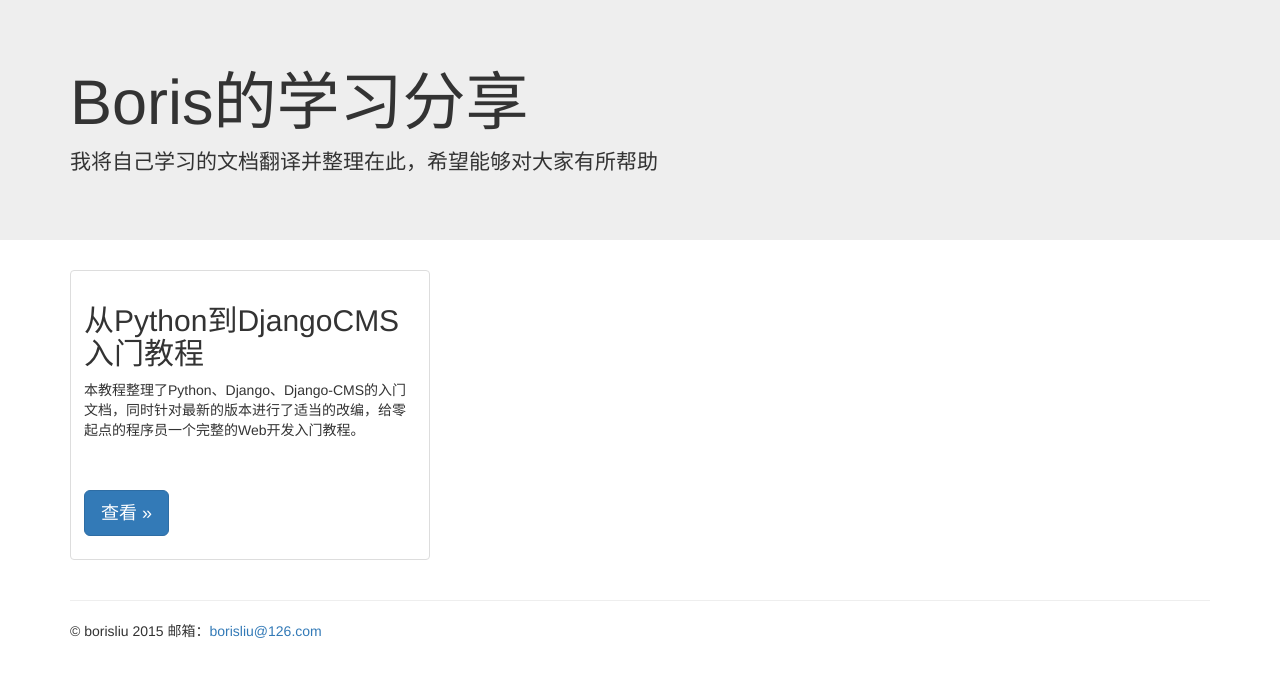
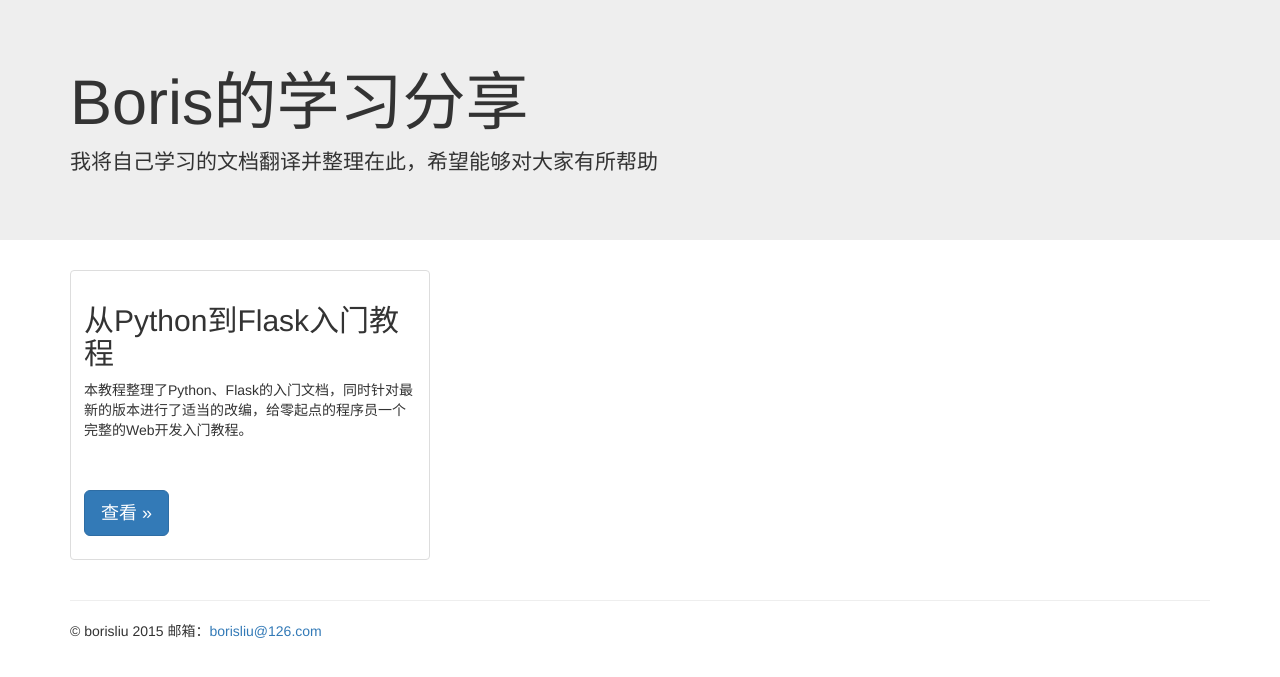
Before and after one commit to borisliu/borisliu.github.io, a Jekyll site: the page index.html, which Jekyll copies as it is, in a window 1280 px wide. Shown: the top 677 px of the page. Built offline with Jekyll 4.4.1, drawn with Linux system fonts in a browser that asks for light colours; nearby versions of some CDN libraries.

Commit message:
Update index.html

```diff
--- a/index.html
+++ b/index.html
@@ -35,8 +35,8 @@
         <div class="col-xs-6 col-md-4">
           <div class="thumbnail">
             <div class="caption">
-              <h2>从Python到DjangoCMS入门教程</h2>
-            <p>本教程整理了Python、Django、Django-CMS的入门文档，同时针对最新的版本进行了适当的改编，给零起点的程序员一个完整的Web开发入门教程。<br><br><br></p>
+              <h2>从Python到Flask入门教程</h2>
+            <p>本教程整理了Python、Flask的入门文档，同时针对最新的版本进行了适当的改编，给零起点的程序员一个完整的Web开发入门教程。<br><br><br></p>
               <p><a class="btn btn-lg btn-primary" href="https://borisliu.gitbooks.io/from-python-to-django-cms/content/" role="button">查看 &raquo;</a></p>
             </div>
           </div>
```
